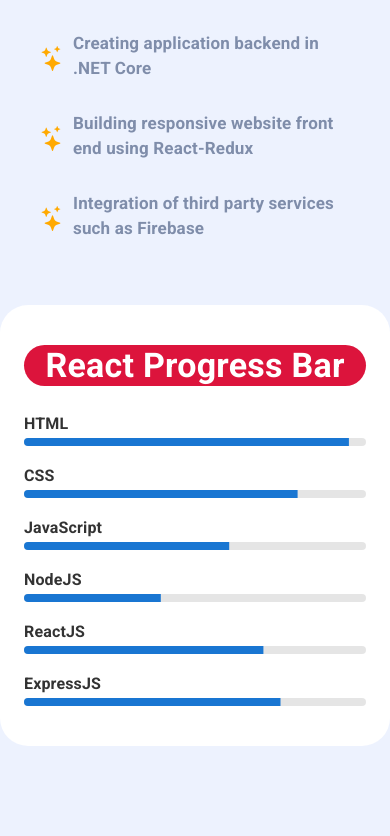
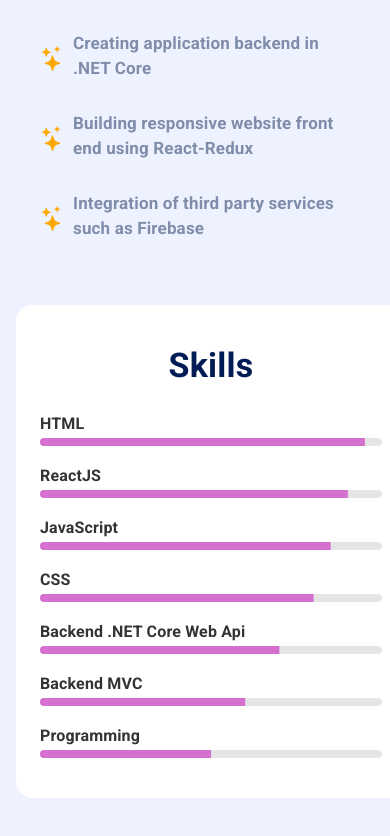
Before and after one commit to Leen-odeh3/My-portfolio, a React (Vite) app: page /home in a window 390 px wide. Shown: the part 1618-2454 px from the top of the page. Before the commit the page ends 2364 px from the top, so only its background shows below. Built offline with nearby package versions, Linux system fonts and the light colour scheme; a web font is replaced by a local one.

Commit message:
Done SkillsPart & made it responsive ..

```diff
--- a/src/Component/SkillsBar/SkillsBar.tsx
+++ b/src/Component/SkillsBar/SkillsBar.tsx
@@ -1,22 +1,51 @@
-
 import { Container, Typography, Box, LinearProgress } from "@mui/material";
 
 function SkillsBar() {
   return (
-    <Container maxWidth="sm" sx={{ backgroundColor: "white", borderRadius: 7, mt: 5, p: 3 }}>
-      <Typography variant="h4" sx={{ textAlign: "center", backgroundColor: "crimson", color: "white", fontWeight: 400, borderRadius: 50, mt: 2, mb: 3 }}>
-        React Progress Bar
+    <Container
+      maxWidth="sm"
+      sx={{
+        backgroundColor: "white",
+        borderRadius: 4,
+        mt: 5,
+        mb: 7,
+        p: 3,
+        marginLeft: { xs: 2, sm: "auto" },
+        marginRight: { xs: 2, sm: "auto" },
+      }}
+    >
+      <Typography
+        variant="h4"
+        sx={{
+          textAlign: "center",
+          color: "#001c55",
+          fontWeight: 400,
+          borderRadius: 50,
+          mt: 2,
+          mb: 3,
+        }}
+      >
+        Skills
       </Typography>
 
       {skills.map((skill) => (
         <Box key={skill.title} sx={{ marginY: 2 }}>
-          <Typography variant="subtitle1" sx={{ fontWeight: 600, color: "#333" }}>
+          <Typography
+            variant="subtitle1"
+            sx={{ fontWeight: 600, color: "#333" }}
+          >
             {skill.title}
           </Typography>
           <LinearProgress
             variant="determinate"
             value={skill.percent}
-            sx={{ height: 8, borderRadius: 6, backgroundColor: "rgba(0,0, 0, 0.1)" }}
+            sx={{
+              height: 8,
+              borderRadius: 6,
+              backgroundColor: "rgba(0,0, 0, 0.1)",
+              "& .MuiLinearProgress-bar": {
+                backgroundColor: "#d670cf" }
+            }}
           />
         </Box>
       ))}
@@ -26,11 +55,12 @@ function SkillsBar() {
 
 const skills = [
   { title: "HTML", percent: 95 },
+  { title: "ReactJS", percent: 90 },
+  { title: "JavaScript", percent: 85 },
   { title: "CSS", percent: 80 },
-  { title: "JavaScript", percent: 60 },
-  { title: "NodeJS", percent: 40 },
-  { title: "ReactJS", percent: 70 },
-  { title: "ExpressJS", percent: 75 },
+  { title: "Backend .NET Core Web Api", percent: 70 },
+  { title: "Backend MVC", percent: 60 },
+  { title: "Programming", percent: 50 },
 ];
 
 export default SkillsBar;
```
